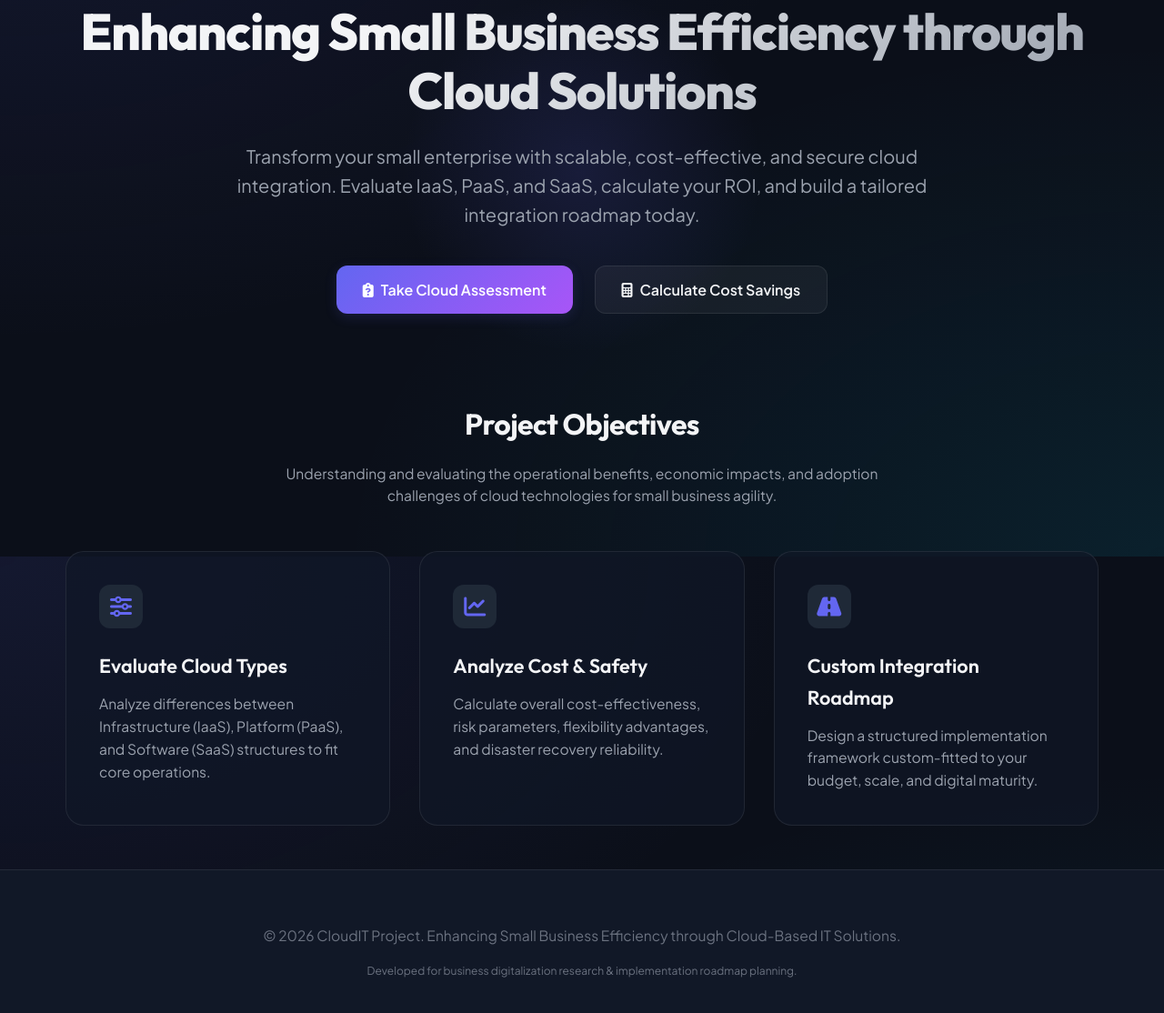
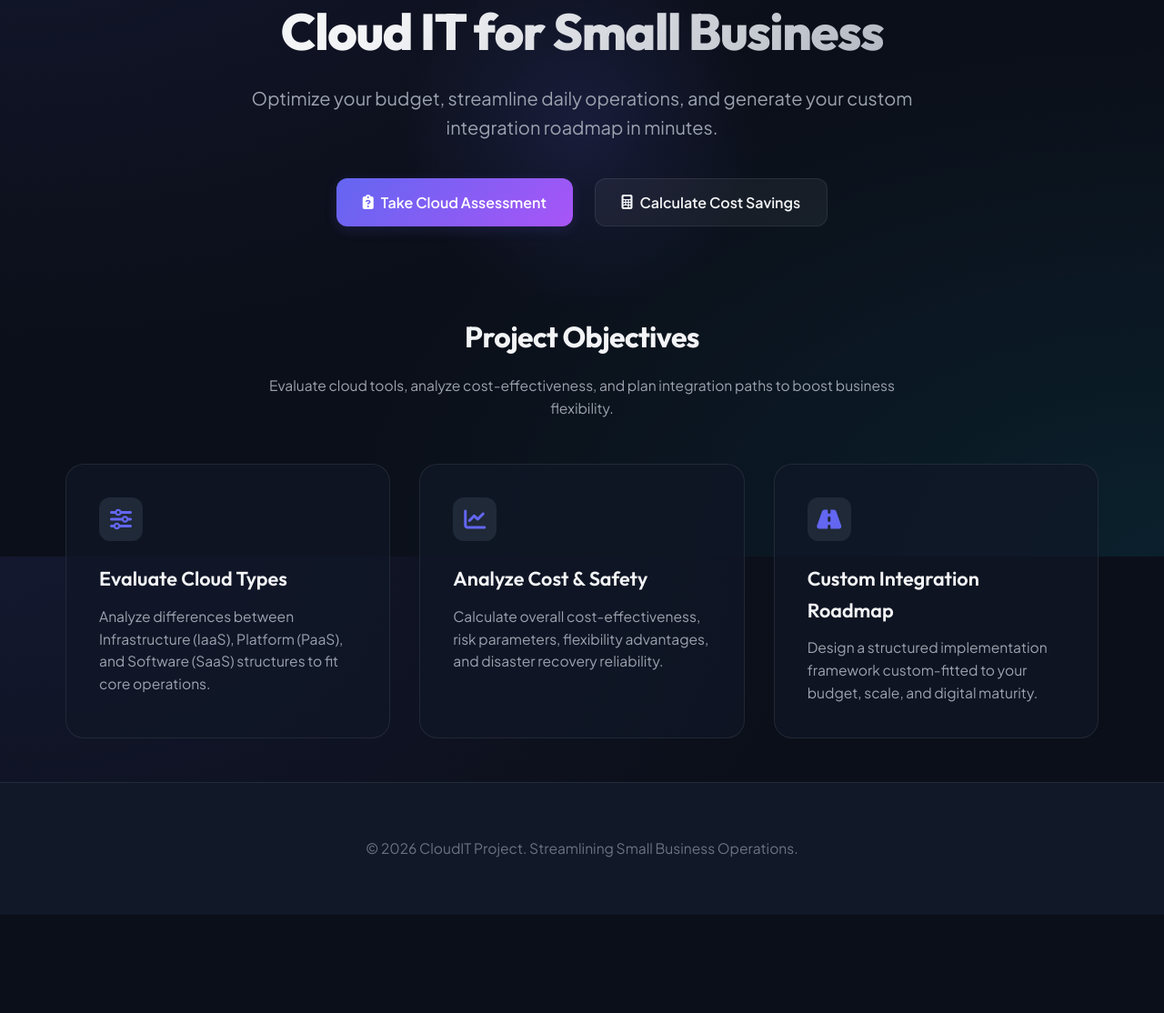
Before and after one commit to namangr-code/cloud-it-solutions, a plain HTML site: page index.html in a window 1280 px wide. Shown: the part 188-1302 px from the top of the page at 91% size. After the commit the page ends 1194 px from the top, so only its background shows below. Drawn offline with Linux system fonts and the light colour scheme.

Commit message:
Add files via upload

```diff
--- a/index.html
+++ b/index.html
@@ -28,8 +28,8 @@
 
   <main>
     <section class="hero">
-      <h1>Enhancing Small Business Efficiency through Cloud Solutions</h1>
-      <p>Transform your small enterprise with scalable, cost-effective, and secure cloud integration. Evaluate IaaS, PaaS, and SaaS, calculate your ROI, and build a tailored integration roadmap today.</p>
+      <h1>Cloud IT for Small Business</h1>
+      <p>Optimize your budget, streamline daily operations, and generate your custom integration roadmap in minutes.</p>
       <div style="display: flex; justify-content: center; gap: 1.5rem; flex-wrap: wrap;">
         <a href="assessment.html" class="btn btn-primary"><i class="fa-solid fa-clipboard-question"></i> Take Cloud Assessment</a>
         <a href="calculator.html" class="btn btn-secondary"><i class="fa-solid fa-calculator"></i> Calculate Cost Savings</a>
@@ -38,7 +38,7 @@
 
     <h2 style="text-align: center; margin-bottom: 1rem;">Project Objectives</h2>
     <p style="text-align: center; max-width: 700px; margin: 0 auto 3rem; color: var(--text-secondary);">
-      Understanding and evaluating the operational benefits, economic impacts, and adoption challenges of cloud technologies for small business agility.
+      Evaluate cloud tools, analyze cost-effectiveness, and plan integration paths to boost business flexibility.
     </p>
 
     <div class="card-grid">
@@ -62,8 +62,7 @@
 
   <footer>
     <div class="nav-container" style="flex-direction: column; gap: 1rem;">
-      <p>© 2026 CloudIT Project. Enhancing Small Business Efficiency through Cloud-Based IT Solutions.</p>
-      <p style="font-size: 0.75rem;">Developed for business digitalization research & implementation roadmap planning.</p>
+      <p>© 2026 CloudIT Project. Streamlining Small Business Operations.</p>
     </div>
   </footer>
 
```
Also changed, not shown: 1 other file.
